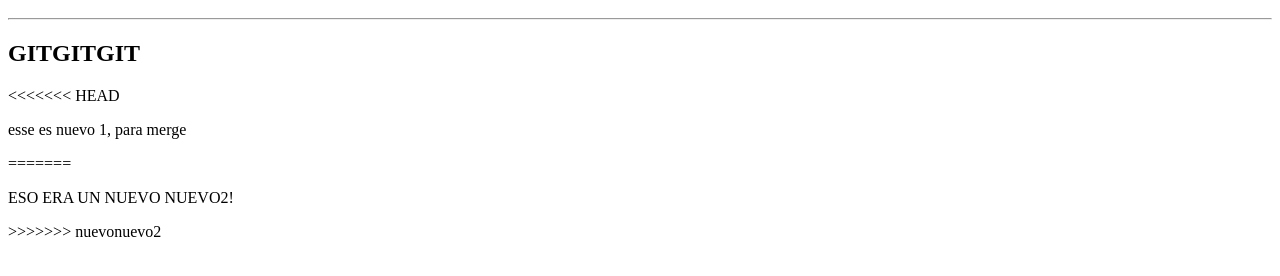
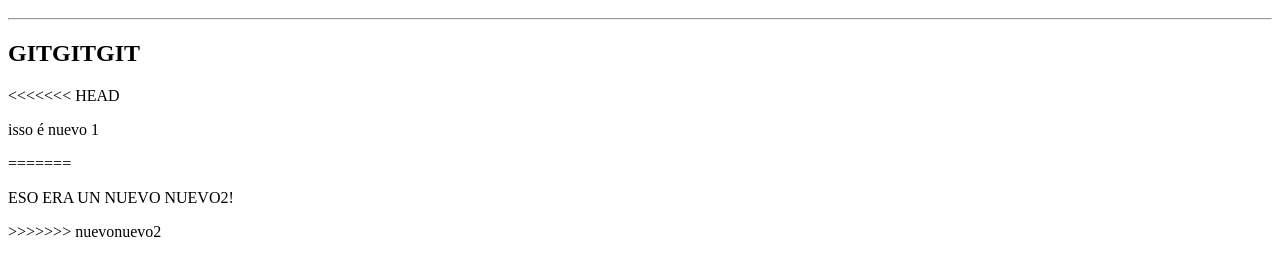
Before and after one commit to nathavic/5ada, a plain HTML site: page index.html in a window 1280 px wide. Shown: the part 48-324 px from the top of the page. Drawn offline with Linux system fonts and the light colour scheme.

Commit message:
nuevomerge

```diff
--- a/index.html
+++ b/index.html
@@ -11,7 +11,7 @@
     <hr>
     <h2>GITGITGIT</h2>
 <<<<<<< HEAD
-    <p>esse es nuevo 1, para merge</p>
+    <p>isso é nuevo 1</p>
 =======
     <p>ESO ERA UN NUEVO NUEVO2!</p>
 >>>>>>> nuevonuevo2
```
